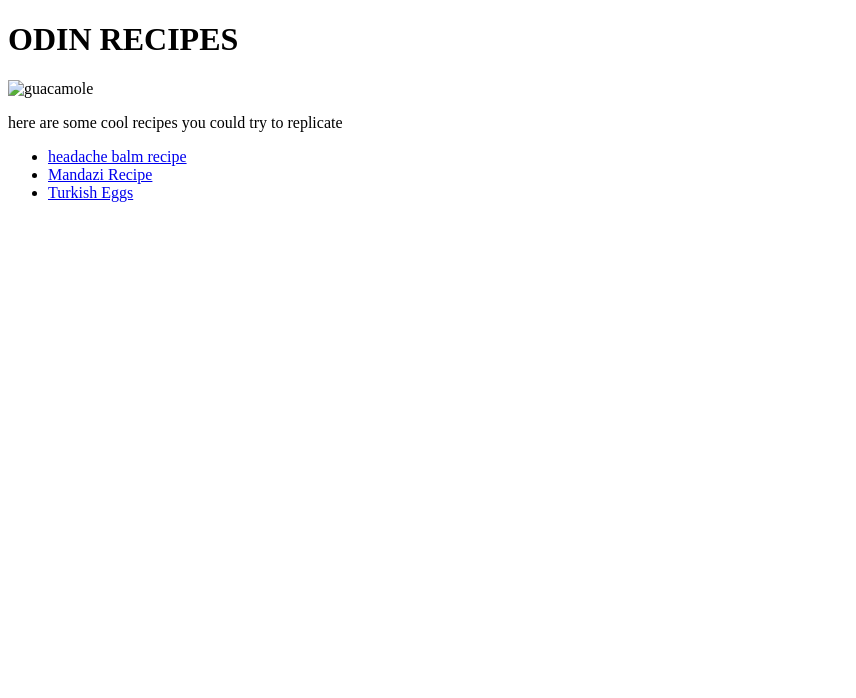
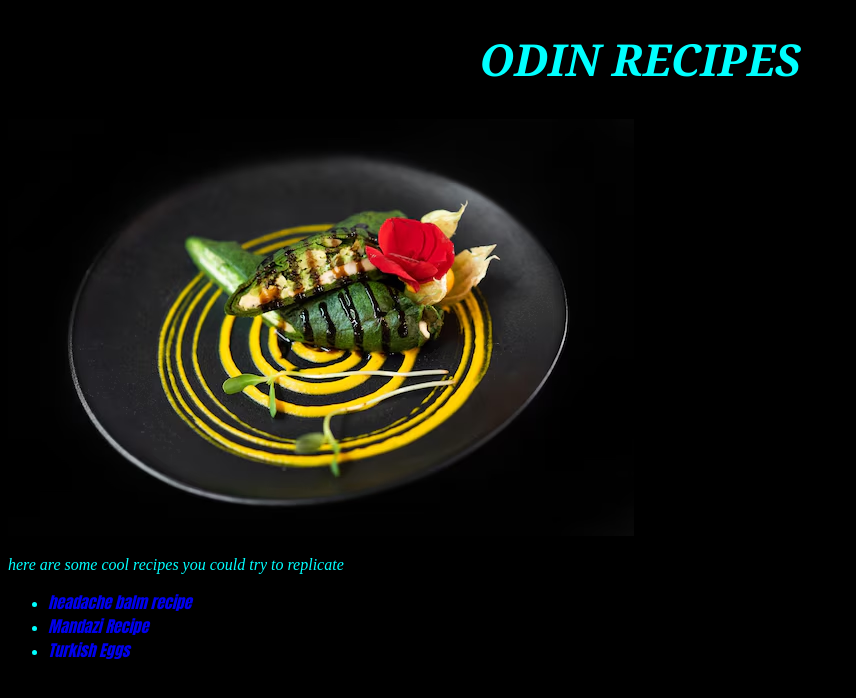
Before and after one commit to wane2/odin-recipes-2, a plain HTML site: page index.html in a window 1280 px wide. Shown: the whole page, without its empty margins (0-856 px from the left). Drawn offline with Linux system fonts and the light colour scheme.

Commit message:
Add css style to website background colors, text colors, fonts

```diff
--- a/index.html
+++ b/index.html
@@ -4,11 +4,12 @@
     <meta charset="UTF-8">
     <meta name="viewport" content="width=device-width, initial-scale=1.0">
     <title>Odin Recipes</title>
+    <link rel="stylesheet" href="style.css">
 </head>
 <body>
     <h1>ODIN RECIPES</h1>
 
-    <img href="images/close-up-exquisite-serving-special-dish-from-chef-black-plate_713163-457.avif" alt="guacamole">
+    <img src="images/g.png" alt="guacamole">
 
     <p>here are some cool recipes you could try to replicate</p>
        <ul>
--- /dev/null
+++ b/recipes/style.css
@@ -0,0 +1,13 @@
+body {
+    background-color: black;
+    color: cyan;
+}
+h1 {
+    text-align: center;
+    font-size: 44px;
+    font-family: Cambria, Cochin, Georgia, Times, 'Times New Roman', serif;
+}
+a {
+    font-family: Impact, Haettenschweiler, 'Arial Narrow Bold', sans-serif;
+    text-decoration: rgb(92, 47, 92);
+}
--- /dev/null
+++ b/style.css
@@ -0,0 +1,15 @@
+body {
+    background-color: black;
+    color: cyan;
+    font-family: 'Segoe UI', Tahoma, Geneva?, Verdana, sans-serif;
+    font-style: italic;
+}
+h1 {
+    text-align: center;
+    font-size: 44px;
+    font-family: Cambria, Cochin, Georgia, Times, 'Times New Roman', serif;
+}
+a {
+    font-family: Impact, Haettenschweiler, 'Arial Narrow Bold', sans-serif;
+    text-decoration: rgb(92, 47, 92);
+}
```
Also changed, not shown: recipes/eggs.html (+1 -0 lines), recipes/headbalm.html (+1 -0 lines), recipes/mandazi.html (+1 -0 lines), images/g.png (renamed from images/close-up-exquisite-serving-special-dish-from-chef-black-plate_713163-457.avif).
